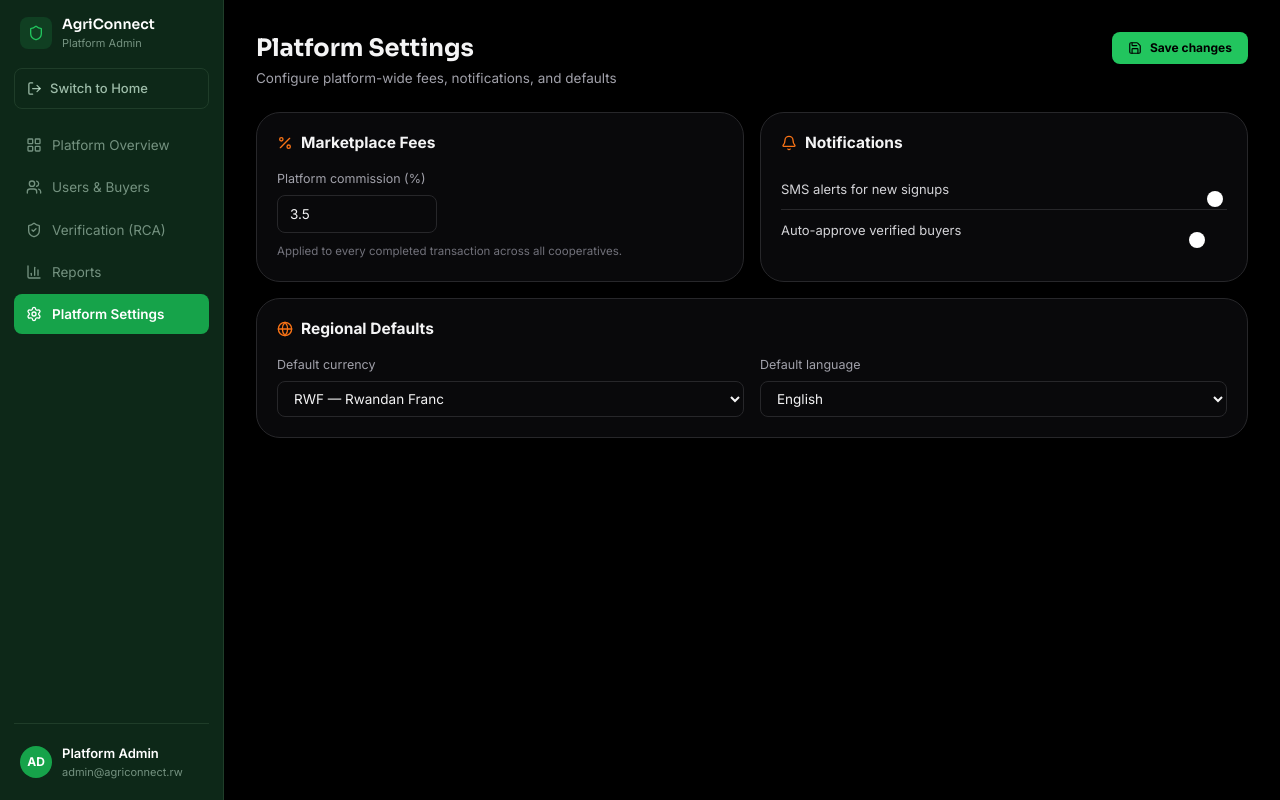
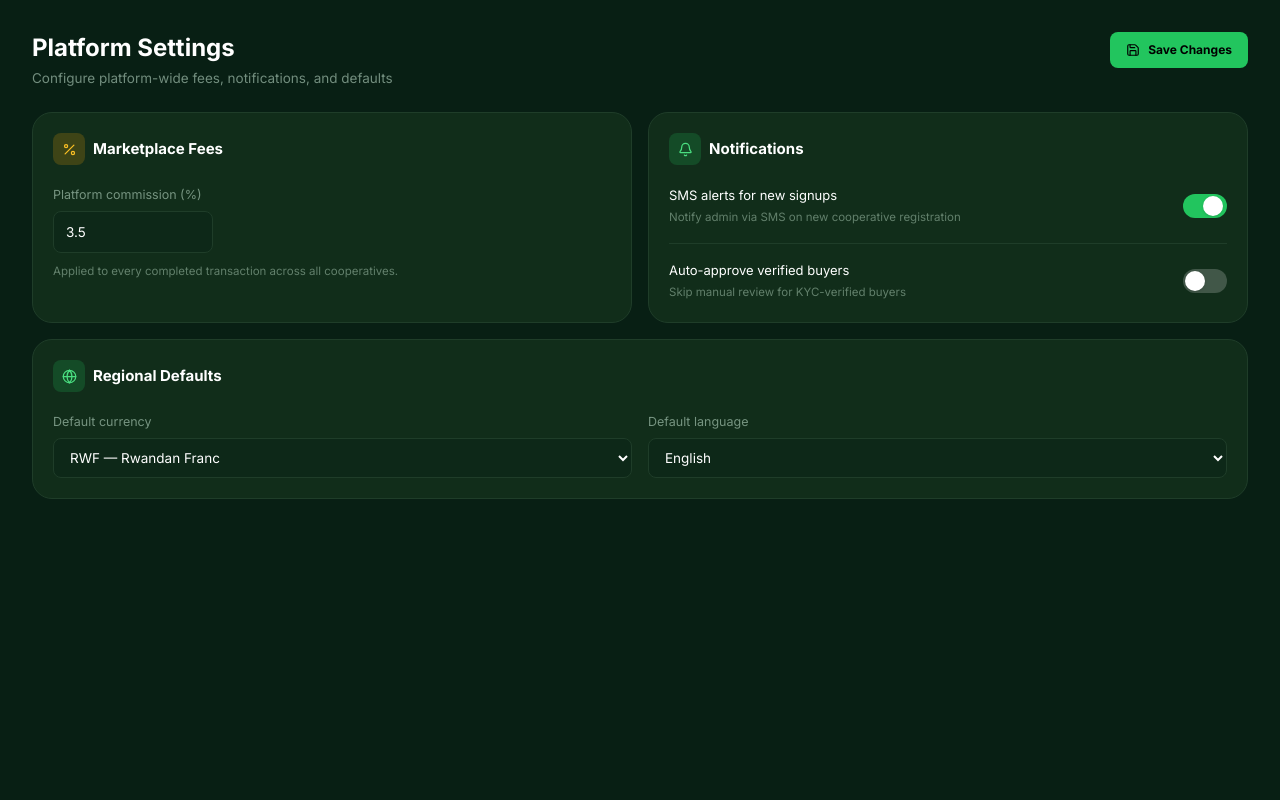
Before and after one commit to Emerance63/AGRI_connect_Frotned-end, a Next.js app: page /admin/settings in a window 1280 px wide. Built offline with nearby package versions, Linux system fonts and the light colour scheme.

Commit message:
fix: remove double sidebars, restyle admin boards, add notification bell, add admin link to navbar

```diff
--- a/src/app/admin/settings/page.tsx
+++ b/src/app/admin/settings/page.tsx
@@ -1,11 +1,4 @@
-import Adminsidebar from "@/components/admin/Adminsidebar";
 import SettingsBoard from "@/components/admin/SettingsBoard";
-
 export default function SettingsPage() {
-    return (
-        <div className="min-h-screen bg-black flex">
-            <Adminsidebar />
-            <SettingsBoard />
-        </div>
-    );
+  return <SettingsBoard />;
 }
--- a/src/components/admin/ReportsBoard.tsx
+++ b/src/components/admin/ReportsBoard.tsx
@@ -1,17 +1,17 @@
 "use client";
 
-import type { ReactNode } from "react";
-import { Download, FileBarChart2, TrendingUp, Calendar } from "lucide-react";
+import { useState } from "react";
+import { Download, FileBarChart2, TrendingUp, Calendar, Plus } from "lucide-react";
 
-function Card({ children, className }: { children: ReactNode; className?: string }) {
+function Card({ children, className = "" }: { children: React.ReactNode; className?: string }) {
   return (
-        <div className={`rounded-3xl bg-zinc-900/60 p-5 shadow-sm ${className ?? ""}`}>
+    <div className={`rounded-2xl border border-[#1f3d29] bg-[#112d1a] p-5 ${className}`}>
       {children}
     </div>
   );
 }
 
-const reports = [
+const initialReports = [
   { name: "Monthly GMV Summary", period: "July 2026", format: "PDF", size: "1.2 MB" },
   { name: "Cooperative Growth Report", period: "Q2 2026", format: "XLSX", size: "860 KB" },
   { name: "Dispute Resolution Log", period: "July 2026", format: "CSV", size: "210 KB" },
@@ -19,25 +19,105 @@ const reports = [
 ];
 
 export default function ReportsBoard() {
+  const [reports, setReports] = useState(initialReports);
+  const [generated, setGenerated] = useState(47);
+  const [feedback, setFeedback] = useState("");
+  const [showForm, setShowForm] = useState(false);
+  const [newName, setNewName] = useState("");
+  const [newPeriod, setNewPeriod] = useState("");
+  const [newFormat, setNewFormat] = useState("PDF");
+
+  function handleGenerate(e: React.FormEvent) {
+    e.preventDefault();
+    if (!newName.trim() || !newPeriod.trim()) return;
+    setReports((prev) => [
+      { name: newName.trim(), period: newPeriod.trim(), format: newFormat, size: "—" },
+      ...prev,
+    ]);
+    setGenerated((n) => n + 1);
+    setFeedback(`"${newName.trim()}" report generated.`);
+    setNewName(""); setNewPeriod(""); setNewFormat("PDF");
+    setShowForm(false);
+  }
+
+  function handleDownload(name: string) {
+    setFeedback(`Downloading "${name}"…`);
+    setTimeout(() => setFeedback(""), 3000);
+  }
+
   return (
-        <div className="flex-1 min-w-0 p-8 text-zinc-100 text-sm">
+    <div className="flex-1 min-w-0 p-4 sm:p-8 text-white text-sm">
+
+      {/* Header */}
       <div className="flex flex-wrap items-start justify-between gap-3 mb-6">
         <div>
-                    <h1 className="text-2xl font-bold m-0 font-display">Reports</h1>
-                    <p className="text-zinc-400 text-[13.5px] m-0 mt-1">
+          <h1 className="text-2xl font-bold">Reports</h1>
+          <p className="text-green-100/50 text-[13.5px] mt-1">
             Generate and download platform-wide performance reports
           </p>
         </div>
-                <button className="flex items-center gap-2 bg-green-500 text-black font-bold text-xs px-4 py-2 rounded-lg">
-                    <FileBarChart2 size={14} /> New Report
+        <button
+          onClick={() => setShowForm((v) => !v)}
+          className="flex items-center gap-2 bg-green-500 text-black font-bold text-xs px-4 py-2.5 rounded-lg hover:bg-green-400 transition"
+        >
+          <Plus size={14} /> New Report
         </button>
       </div>
 
+      {feedback && (
+        <div className="mb-4 rounded-xl border border-green-500/30 bg-green-500/10 px-4 py-2.5 text-sm text-green-400">
+          {feedback}
+        </div>
+      )}
+
+      {/* New report form */}
+      {showForm && (
+        <Card className="mb-5">
+          <p className="text-[14px] font-bold mb-4 text-white">Create New Report</p>
+          <form onSubmit={handleGenerate} className="grid grid-cols-1 sm:grid-cols-3 gap-3">
+            <input
+              required
+              value={newName}
+              onChange={(e) => setNewName(e.target.value)}
+              placeholder="Report name"
+              className="rounded-lg border border-[#1f3d29] bg-[#0d2818] px-3 py-2 text-sm text-white placeholder:text-green-100/40 outline-none focus:border-green-500"
+            />
+            <input
+              required
+              value={newPeriod}
+              onChange={(e) => setNewPeriod(e.target.value)}
+              placeholder="Period (e.g. July 2026)"
+              className="rounded-lg border border-[#1f3d29] bg-[#0d2818] px-3 py-2 text-sm text-white placeholder:text-green-100/40 outline-none focus:border-green-500"
+            />
+            <select
+              value={newFormat}
+              onChange={(e) => setNewFormat(e.target.value)}
+              className="rounded-lg border border-[#1f3d29] bg-[#0d2818] px-3 py-2 text-sm text-white outline-none focus:border-green-500"
+            >
+              <option>PDF</option>
+              <option>XLSX</option>
+              <option>CSV</option>
+            </select>
+            <div className="sm:col-span-3 flex gap-3 justify-end">
+              <button type="button" onClick={() => setShowForm(false)}
+                className="rounded-lg border border-[#1f3d29] px-4 py-2 text-xs font-medium text-green-100/70 hover:bg-white/5 transition">
+                Cancel
+              </button>
+              <button type="submit"
+                className="rounded-lg bg-green-500 px-4 py-2 text-xs font-bold text-black hover:bg-green-400 transition">
+                Generate
+              </button>
+            </div>
+          </form>
+        </Card>
+      )}
+
+      {/* Stats */}
       <div className="grid grid-cols-1 sm:grid-cols-3 gap-4 mb-5">
         <Card>
           <div className="flex items-start justify-between">
-                        <span className="text-[11.5px] uppercase tracking-wide text-zinc-500">GMV (YTD)</span>
-                        <div className="w-8 h-8 rounded-lg bg-orange-500/15 text-orange-500 flex items-center justify-center">
+            <span className="text-[11.5px] uppercase tracking-wide text-green-100/50">GMV (YTD)</span>
+            <div className="w-8 h-8 rounded-lg bg-amber-500/20 text-amber-400 flex items-center justify-center">
               <TrendingUp size={16} />
             </div>
           </div>
@@ -45,17 +125,17 @@ export default function ReportsBoard() {
         </Card>
         <Card>
           <div className="flex items-start justify-between">
-                        <span className="text-[11.5px] uppercase tracking-wide text-zinc-500">Reports generated</span>
-                        <div className="w-8 h-8 rounded-lg bg-green-500/15 text-green-500 flex items-center justify-center">
+            <span className="text-[11.5px] uppercase tracking-wide text-green-100/50">Reports Generated</span>
+            <div className="w-8 h-8 rounded-lg bg-green-500/20 text-green-400 flex items-center justify-center">
               <FileBarChart2 size={16} />
             </div>
           </div>
-                    <div className="text-[26px] font-bold mt-2.5">47</div>
+          <div className="text-[26px] font-bold mt-2.5">{generated}</div>
         </Card>
         <Card>
           <div className="flex items-start justify-between">
-                        <span className="text-[11.5px] uppercase tracking-wide text-zinc-500">Next scheduled</span>
-                        <div className="w-8 h-8 rounded-lg bg-green-500/15 text-green-500 flex items-center justify-center">
+            <span className="text-[11.5px] uppercase tracking-wide text-green-100/50">Next Scheduled</span>
+            <div className="w-8 h-8 rounded-lg bg-green-500/20 text-green-400 flex items-center justify-center">
               <Calendar size={16} />
             </div>
           </div>
@@ -63,27 +143,34 @@ export default function ReportsBoard() {
         </Card>
       </div>
 
+      {/* Reports list */}
       <Card>
-                <p className="text-[15.5px] font-bold m-0 mb-4">Available Reports</p>
+        <p className="text-[15.5px] font-bold mb-4">Available Reports
+          <span className="ml-2 text-green-100/50 text-sm font-normal">({reports.length})</span>
+        </p>
 
-                <div className="grid grid-cols-[2fr_1fr_0.8fr_0.8fr_auto] gap-2 text-[11px] uppercase tracking-wide text-zinc-500 pb-2.5 border-b border-zinc-800">
-                    <span>Name</span>
-                    <span>Period</span>
-                    <span>Format</span>
-                    <span>Size</span>
-                    <span></span>
+        {/* Desktop table headers */}
+        <div className="hidden sm:grid grid-cols-[2fr_1fr_0.6fr_0.6fr_auto] gap-2 text-[11px] uppercase tracking-wide text-green-100/50 pb-2.5 border-b border-[#1f3d29]">
+          <span>Name</span><span>Period</span><span>Format</span><span>Size</span><span />
         </div>
 
         {reports.map((r) => (
           <div
             key={r.name}
-                        className="grid grid-cols-[2fr_1fr_0.8fr_0.8fr_auto] gap-2 items-center py-3.5 border-b border-zinc-800 last:border-b-0 text-[13.5px]"
+            className="flex flex-col gap-2 py-4 border-b border-[#1f3d29] last:border-b-0 sm:grid sm:grid-cols-[2fr_1fr_0.6fr_0.6fr_auto] sm:items-center"
           >
-                        <span className="font-semibold">{r.name}</span>
-                        <span className="text-zinc-400">{r.period}</span>
-                        <span className="text-zinc-400">{r.format}</span>
-                        <span className="text-zinc-400">{r.size}</span>
-                        <button className="flex items-center gap-1.5 border border-zinc-700 text-zinc-300 text-xs px-3.5 py-1.5 rounded-md whitespace-nowrap hover:bg-zinc-800 justify-self-end">
+            <span className="font-semibold text-[13.5px]">{r.name}</span>
+            <span className="text-green-100/60 text-xs sm:text-[13px]">{r.period}</span>
+            <span className="text-green-100/60 text-xs sm:text-[13px]">
+              <span className="sm:hidden text-green-100/40">Format: </span>{r.format}
+            </span>
+            <span className="text-green-100/60 text-xs sm:text-[13px]">
+              <span className="sm:hidden text-green-100/40">Size: </span>{r.size}
+            </span>
+            <button
+              onClick={() => handleDownload(r.name)}
+              className="flex w-fit items-center gap-1.5 rounded-lg border border-[#1f3d29] px-3.5 py-1.5 text-xs text-green-100/70 transition hover:bg-white/10 hover:text-white"
+            >
               <Download size={13} /> Download
             </button>
           </div>
--- a/src/components/admin/SettingsBoard.tsx
+++ b/src/components/admin/SettingsBoard.tsx
@@ -1,14 +1,27 @@
 "use client";
 
-import { useState, type ComponentPropsWithoutRef } from "react";
-import { Save, Globe, Bell, Percent } from "lucide-react";
+import { useState } from "react";
+import { Save, Globe, Bell, Percent, CheckCircle2 } from "lucide-react";
 
-function Card({ className = "", ...props }: ComponentPropsWithoutRef<"div">) {
+function Card({ className = "", children }: { className?: string; children: React.ReactNode }) {
   return (
-        <div
-            className={`rounded-3xl border border-zinc-800 bg-zinc-950 p-5 ${className}`}
-            {...props}
-        />
+    <div className={`rounded-2xl border border-[#1f3d29] bg-[#112d1a] p-5 ${className}`}>
+      {children}
+    </div>
+  );
+}
+
+function Toggle({ on, onToggle }: { on: boolean; onToggle: () => void }) {
+  return (
+    <button
+      type="button"
+      onClick={onToggle}
+      role="switch"
+      aria-checked={on}
+      className={`relative h-6 w-11 shrink-0 rounded-full transition-colors ${on ? "bg-green-500" : "bg-white/20"}`}
+    >
+      <span className={`absolute top-0.5 h-5 w-5 rounded-full bg-white shadow transition-all ${on ? "left-5" : "left-0.5"}`} />
+    </button>
   );
 }
 
@@ -16,93 +29,114 @@ export default function SettingsBoard() {
   const [platformFee, setPlatformFee] = useState("3.5");
   const [smsAlerts, setSmsAlerts] = useState(true);
   const [autoApprove, setAutoApprove] = useState(false);
+  const [currency, setCurrency] = useState("RWF");
+  const [language, setLanguage] = useState("English");
+  const [saved, setSaved] = useState(false);
+
+  function handleSave() {
+    setSaved(true);
+    setTimeout(() => setSaved(false), 3000);
+  }
+
+  const inputCls = "w-full rounded-lg border border-[#1f3d29] bg-[#0d2818] px-3 py-2.5 text-[13.5px] text-white outline-none focus:border-green-500 transition";
 
   return (
-        <div className="flex-1 min-w-0 p-8 text-zinc-100 text-sm">
+    <div className="flex-1 min-w-0 p-4 sm:p-8 text-white text-sm">
+
+      {/* Header */}
       <div className="flex flex-wrap items-start justify-between gap-3 mb-6">
         <div>
-                    <h1 className="text-2xl font-bold m-0 font-display">Platform Settings</h1>
-                    <p className="text-zinc-400 text-[13.5px] m-0 mt-1">
+          <h1 className="text-2xl font-bold">Platform Settings</h1>
+          <p className="text-green-100/50 text-[13.5px] mt-1">
             Configure platform-wide fees, notifications, and defaults
           </p>
         </div>
-                <button className="flex items-center gap-2 bg-green-500 text-black font-bold text-xs px-4 py-2 rounded-lg">
-                    <Save size={14} /> Save changes
+        <button
+          onClick={handleSave}
+          className="flex items-center gap-2 bg-green-500 text-black font-bold text-xs px-4 py-2.5 rounded-lg hover:bg-green-400 transition"
+        >
+          <Save size={14} /> Save Changes
         </button>
       </div>
 
+      {saved && (
+        <div className="mb-5 flex items-center gap-2 rounded-xl border border-green-500/30 bg-green-500/10 px-4 py-2.5 text-sm text-green-400">
+          <CheckCircle2 size={16} /> Settings saved successfully.
+        </div>
+      )}
+
       <div className="grid grid-cols-1 lg:grid-cols-2 gap-4">
+
+        {/* Fees */}
         <Card>
-                    <div className="flex items-center gap-2 mb-4">
-                        <Percent size={16} className="text-orange-500" />
-                        <p className="text-[15.5px] font-bold m-0">Marketplace Fees</p>
+          <div className="flex items-center gap-2 mb-5">
+            <div className="w-8 h-8 rounded-lg bg-amber-500/20 text-amber-400 flex items-center justify-center">
+              <Percent size={15} />
             </div>
-                    <label className="block text-[12.5px] text-zinc-400 mb-1.5">
+            <p className="text-[15px] font-bold">Marketplace Fees</p>
+          </div>
+          <label className="block text-[12.5px] text-green-100/50 mb-1.5">
             Platform commission (%)
           </label>
           <input
+            type="number"
+            min="0"
+            max="100"
+            step="0.1"
             value={platformFee}
             onChange={(e) => setPlatformFee(e.target.value)}
-                        className="w-full max-w-[160px] bg-zinc-950 border border-zinc-800 rounded-lg px-3 py-2 text-[13.5px] text-zinc-100 outline-none focus:border-green-500"
+            className={`${inputCls} max-w-[160px]`}
           />
-                    <p className="text-[11.5px] text-zinc-500 mt-2">
+          <p className="text-[11.5px] text-green-100/40 mt-2">
             Applied to every completed transaction across all cooperatives.
           </p>
         </Card>
 
+        {/* Notifications */}
         <Card>
-                    <div className="flex items-center gap-2 mb-4">
-                        <Bell size={16} className="text-orange-500" />
-                        <p className="text-[15.5px] font-bold m-0">Notifications</p>
+          <div className="flex items-center gap-2 mb-5">
+            <div className="w-8 h-8 rounded-lg bg-green-500/20 text-green-400 flex items-center justify-center">
+              <Bell size={15} />
             </div>
-                    <div className="flex items-center justify-between py-2.5 border-b border-zinc-800">
-                        <span className="text-[13px] text-zinc-300">SMS alerts for new signups</span>
-                        <button
-                            onClick={() => setSmsAlerts(!smsAlerts)}
-                            className={`w-10 h-5.5 rounded-full relative transition-colors ${
-                                smsAlerts ? "bg-green-500" : "bg-zinc-700"
-                            }`}
-                        >
-                            <span
-                                className={`absolute top-0.5 w-4 h-4 rounded-full bg-white transition-all ${
-                                    smsAlerts ? "left-5" : "left-0.5"
-                                }`}
-                            />
-                        </button>
+            <p className="text-[15px] font-bold">Notifications</p>
           </div>
-                    <div className="flex items-center justify-between py-2.5">
-                        <span className="text-[13px] text-zinc-300">Auto-approve verified buyers</span>
-                        <button
-                            onClick={() => setAutoApprove(!autoApprove)}
-                            className={`w-10 h-5.5 rounded-full relative transition-colors ${
-                                autoApprove ? "bg-green-500" : "bg-zinc-700"
-                            }`}
-                        >
-                            <span
-                                className={`absolute top-0.5 w-4 h-4 rounded-full bg-white transition-all ${
-                                    autoApprove ? "left-5" : "left-0.5"
-                                }`}
-                            />
-                        </button>
+          <div className="space-y-4">
+            <div className="flex items-center justify-between gap-4">
+              <div>
+                <p className="text-[13px] text-white">SMS alerts for new signups</p>
+                <p className="text-[11.5px] text-green-100/40 mt-0.5">Notify admin via SMS on new cooperative registration</p>
+              </div>
+              <Toggle on={smsAlerts} onToggle={() => setSmsAlerts((v) => !v)} />
+            </div>
+            <div className="flex items-center justify-between gap-4 border-t border-[#1f3d29] pt-4">
+              <div>
+                <p className="text-[13px] text-white">Auto-approve verified buyers</p>
+                <p className="text-[11.5px] text-green-100/40 mt-0.5">Skip manual review for KYC-verified buyers</p>
+              </div>
+              <Toggle on={autoApprove} onToggle={() => setAutoApprove((v) => !v)} />
+            </div>
           </div>
         </Card>
 
+        {/* Regional defaults */}
         <Card className="lg:col-span-2">
-                    <div className="flex items-center gap-2 mb-4">
-                        <Globe size={16} className="text-orange-500" />
-                        <p className="text-[15.5px] font-bold m-0">Regional Defaults</p>
+          <div className="flex items-center gap-2 mb-5">
+            <div className="w-8 h-8 rounded-lg bg-green-500/20 text-green-400 flex items-center justify-center">
+              <Globe size={15} />
+            </div>
+            <p className="text-[15px] font-bold">Regional Defaults</p>
           </div>
           <div className="grid grid-cols-1 sm:grid-cols-2 gap-4">
             <div>
-                            <label className="block text-[12.5px] text-zinc-400 mb-1.5">Default currency</label>
-                            <select className="w-full bg-zinc-950 border border-zinc-800 rounded-lg px-3 py-2 text-[13.5px] text-zinc-100 outline-none focus:border-green-500">
-                                <option>RWF — Rwandan Franc</option>
-                                <option>USD — US Dollar</option>
+              <label className="block text-[12.5px] text-green-100/50 mb-1.5">Default currency</label>
+              <select value={currency} onChange={(e) => setCurrency(e.target.value)} className={inputCls}>
+                <option value="RWF">RWF — Rwandan Franc</option>
+                <option value="USD">USD — US Dollar</option>
               </select>
             </div>
             <div>
-                            <label className="block text-[12.5px] text-zinc-400 mb-1.5">Default language</label>
-                            <select className="w-full bg-zinc-950 border border-zinc-800 rounded-lg px-3 py-2 text-[13.5px] text-zinc-100 outline-none focus:border-green-500">
+              <label className="block text-[12.5px] text-green-100/50 mb-1.5">Default language</label>
+              <select value={language} onChange={(e) => setLanguage(e.target.value)} className={inputCls}>
                 <option>English</option>
                 <option>Kinyarwanda</option>
                 <option>Français</option>
@@ -110,6 +144,7 @@ export default function SettingsBoard() {
             </div>
           </div>
         </Card>
+
       </div>
     </div>
   );
```
Also changed, not shown: src/app/(cooperative)/layout.tsx (+28 -3 lines), src/app/admin/reports/page.tsx (+1 -8 lines), src/components/layout/Navbar.tsx (+17 -0 lines). Lines whose indentation alone changed are shown as unchanged.
